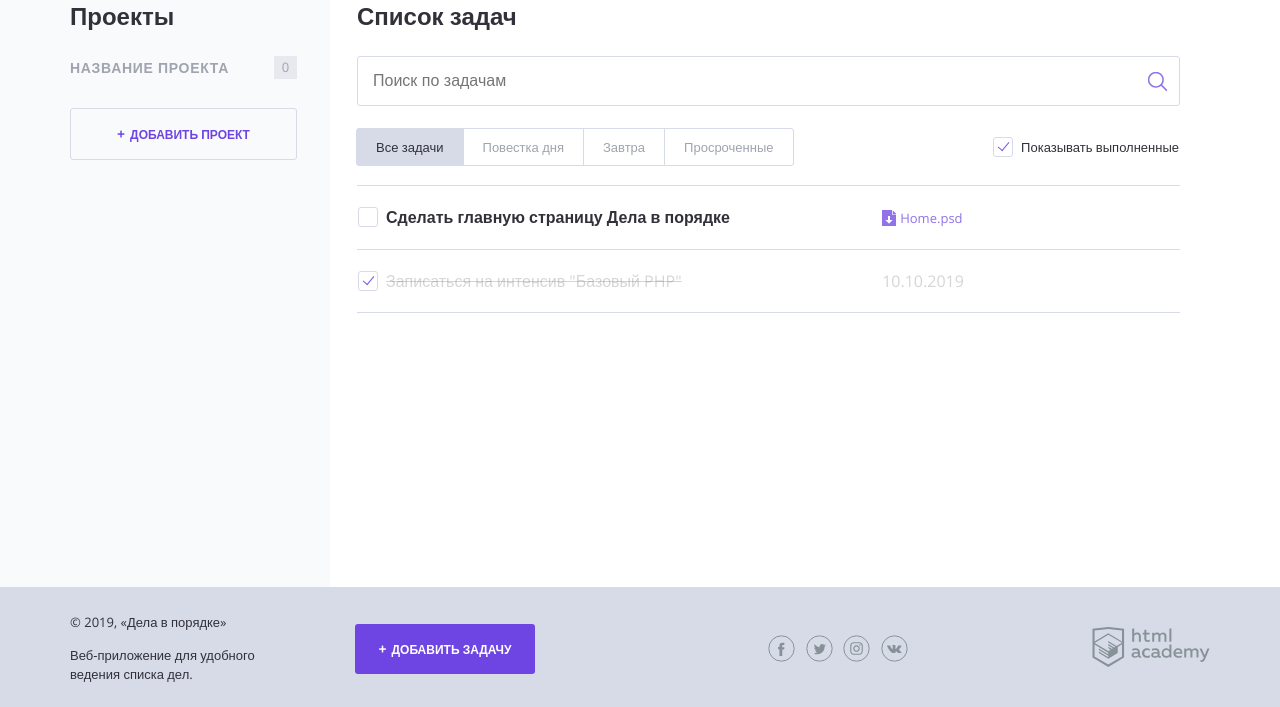
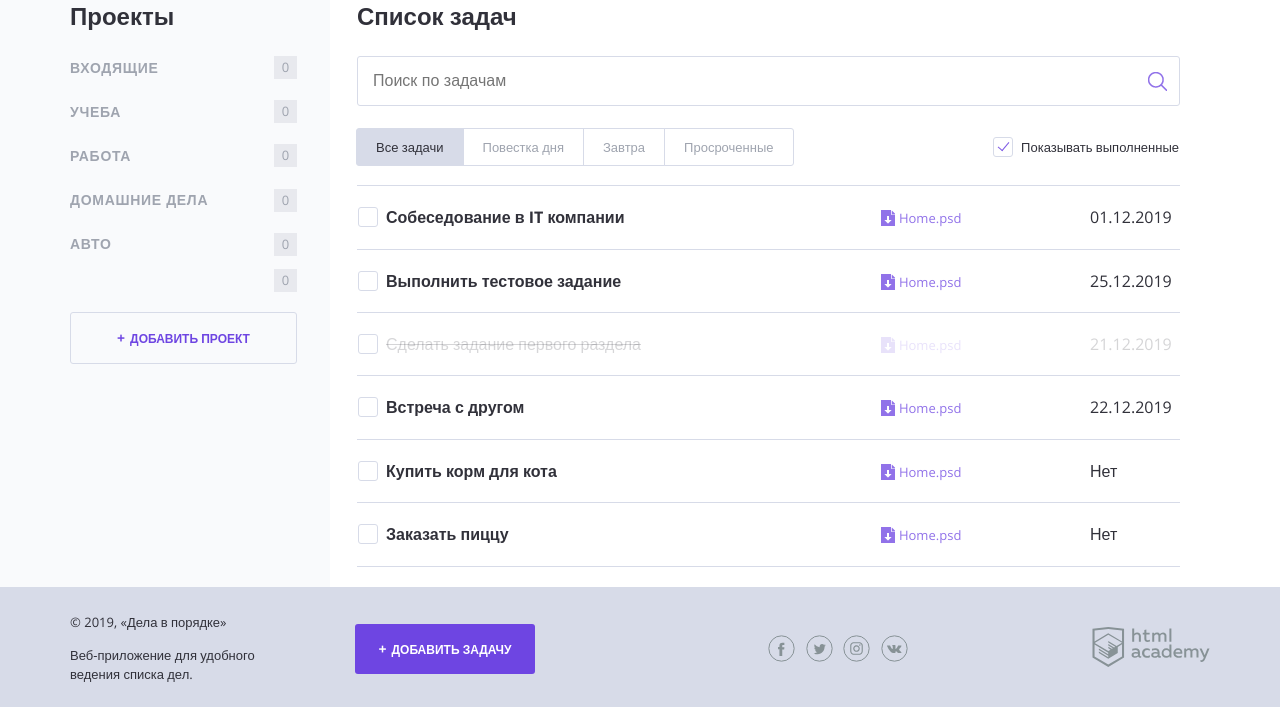
Before and after one commit to captain-vk/940535-doingsdone, a PHP site: page / in a window 1280 px wide. Shown: the part 93-800 px from the top of the page. Run offline with PHP 8.4, Linux system fonts and the light colour scheme; data that the repository does not hold is empty.

Commit message:
#5 Итерация по массивам

```diff
--- a/index.php
+++ b/index.php
@@ -40,18 +40,67 @@ $show_complete_tasks = rand(0, 1);
             </div>
         </header>
 
+						<?php
+						$arr = ['Входящие', 'Учеба', 'Работа', 'Домашние дела', 'Авто'];
+						?>
+
+						<?php
+						$arr2 = [
+						0 =>[
+						'Задача' =>'Собеседование в IT компании',
+						'Дата выполнения' =>'01.12.2019',
+						'Категория' =>'Работа',
+						'Выполнен' =>'Нет'],
+
+						1 =>[
+						'Задача' =>'Выполнить тестовое задание',
+						'Дата выполнения' =>'25.12.2019',
+						'Категория' =>'Работа',
+						'Выполнен' =>'Нет'],
+						2 =>[
+						'Задача' =>'Сделать задание первого раздела',
+						'Дата выполнения' =>'21.12.2019',
+						'Категория' =>'Учеба',
+						'Выполнен' =>'Да'],
+						3 =>[
+						'Задача' =>'Встреча с другом',
+						'Дата выполнения' =>'22.12.2019',
+						'Категория' =>'Входящие',
+						'Выполнен' =>'Нет'],
+						4 =>[
+						'Задача' =>'Купить корм для кота',
+						'Дата выполнения' =>'Нет',
+						'Категория' =>'Домашние дела',
+						'Выполнен' =>'Нет'],
+						5 =>[
+						'Задача' =>'Заказать пиццу',
+						'Дата выполнения' =>'Нет',
+						'Категория' =>'Домашние дела',
+						'Выполнен' =>'Нет']
+						];
+
+						?>
+
         <div class="content">
             <section class="content__side">
                 <h2 class="content__side-heading">Проекты</h2>
 
+
                 <nav class="main-navigation">
                     <ul class="main-navigation__list">
+							<?php for ($i = 0; $i <= count($arr); $i++):?>
+
                         <li class="main-navigation__list-item">
-                            <a class="main-navigation__list-item-link" href="#">Название проекта</a>
+                            <a class="main-navigation__list-item-link" href="#"> <?php echo $arr[$i]; ?> </a>
+
                             <span class="main-navigation__list-item-count">0</span>
+
+
                         </li>
+						<?php endfor; ?>
                     </ul>
                 </nav>
+
 
                 <a class="button button--transparent button--plus content__side-button"
                    href="pages/form-project.html" target="project_add">Добавить проект</a>
@@ -85,24 +134,27 @@ $show_complete_tasks = rand(0, 1);
                     </label>
                 </div>
 
+
                 <table class="tasks">
-                    <tr class="tasks__item task">
+										<?php foreach($arr2 as $key => $item):?>
+										<?if ($item['Выполнен']=='Да' and $show_complete_tasks == false) { continue; }?>
+                    <tr class="tasks__item task  <? if ($item['Выполнен']=='Да'){echo 'task--completed';}?>">
                         <td class="task__select">
+
                             <label class="checkbox task__checkbox">
                                 <input class="checkbox__input visually-hidden task__checkbox" type="checkbox" value="1">
-                                <span class="checkbox__text">Сделать главную страницу Дела в порядке</span>
+                                <span class="checkbox__text"><?=$item['Задача'];?></span>
                             </label>
                         </td>
-
                         <td class="task__file">
                             <a class="download-link" href="#">Home.psd</a>
                         </td>
-
-                        <td class="task__date"></td>
+                        <td class="task__date"><?=$item['Дата выполнения'];?></td>
+						<? endforeach; ?>
                     </tr>
 				 <!--показывать следующий тег <tr/>, если переменная $show_complete_tasks равна единице-->
 					<?php
-						if ($show_complete_tasks == true) : ?>
+						if ($show_complete_tasks == false) : ?>
 							<tr class="tasks__item task task--completed">
 						<td class="task__select">
 									<label class="checkbox task__checkbox">
```
